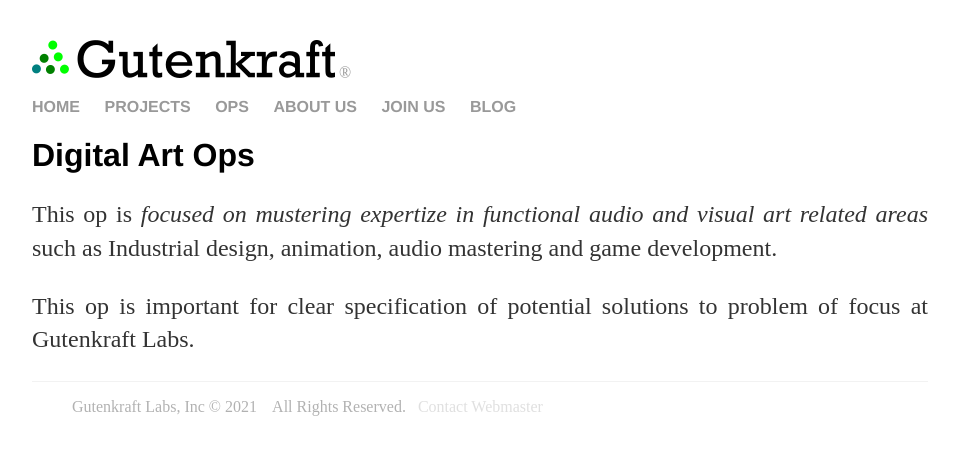
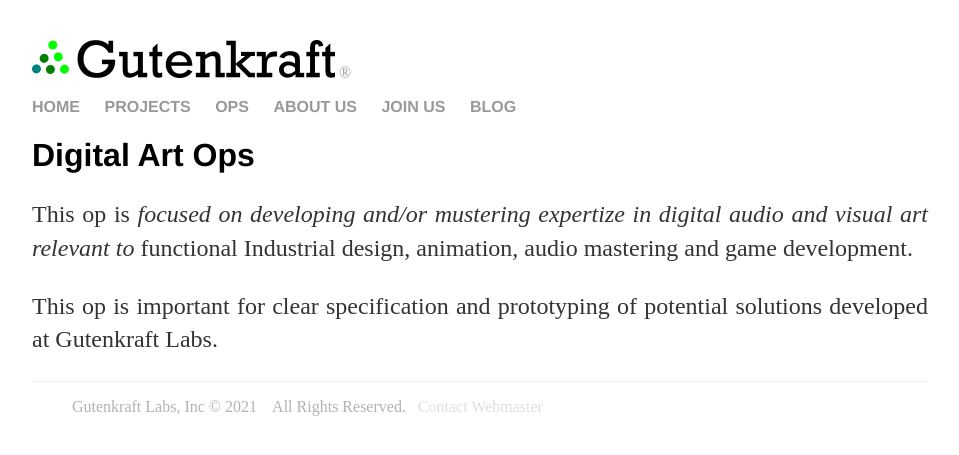
Before and after one commit to oferonmi/datafilik.github.io, a Jekyll site: the page built from ops/digart_op/index.html, in a window 1280 px wide. Shown: the top 455 px of the page, without its empty margins (160-1119 px from the left). Built offline with Jekyll 4.4.1, drawn with Linux system fonts in a browser that asks for light colours.

Commit message:
content update

```diff
--- a/ops/digart_op/index.html
+++ b/ops/digart_op/index.html
@@ -5,11 +5,11 @@
 <div class="blurb">
     <h1>Digital Art Ops</h1>
     <p align="justify">
-        This op is <em>focused on mustering expertize in functional audio and visual art related areas</em> such as Industrial design, animation, audio mastering and game development.
+        This op is <em>focused on developing and/or mustering expertize in digital audio and visual art relevant to</em> functional Industrial design, animation, audio mastering and game development.
     </p>
 
     <p align="justify">
-        This op is important for clear specification of potential solutions to problem of focus at Gutenkraft Labs.
+        This op is important for clear specification and prototyping of potential solutions developed at Gutenkraft Labs.
     </p>
 
 </div>
```
